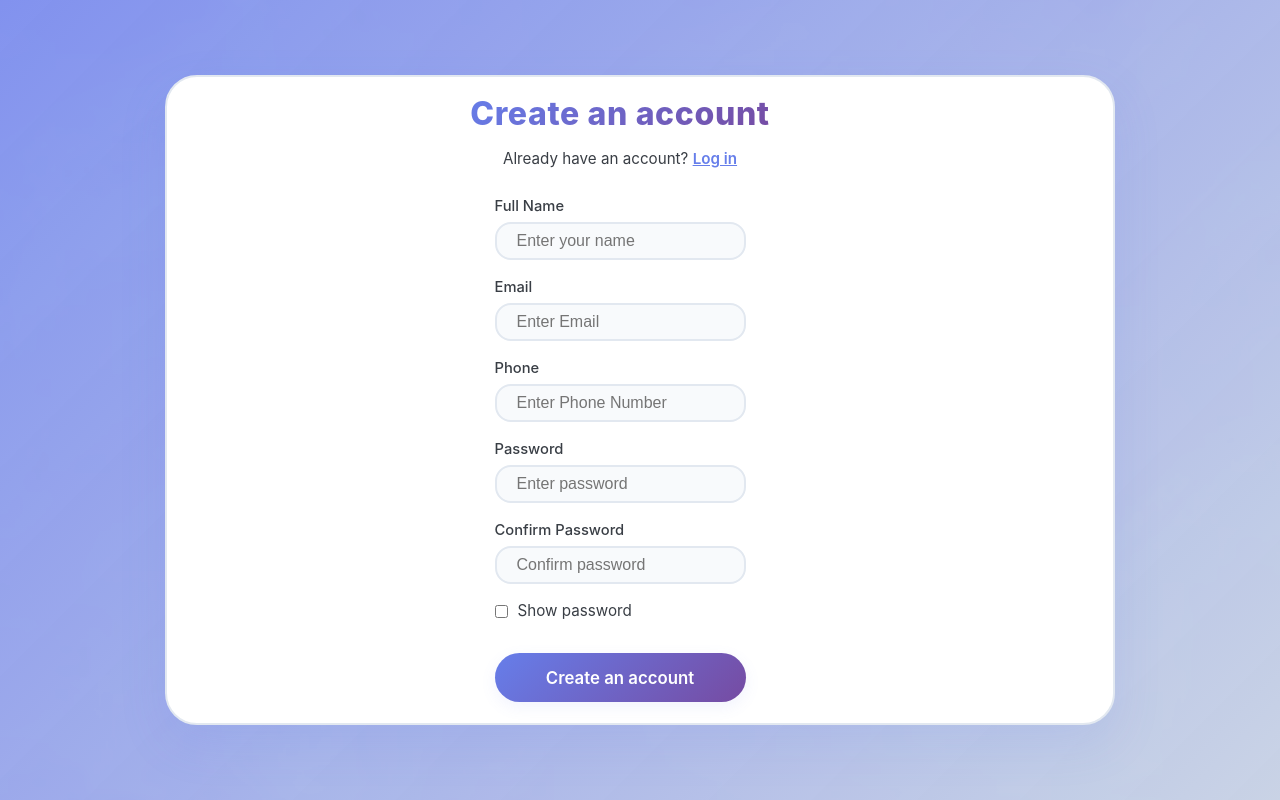
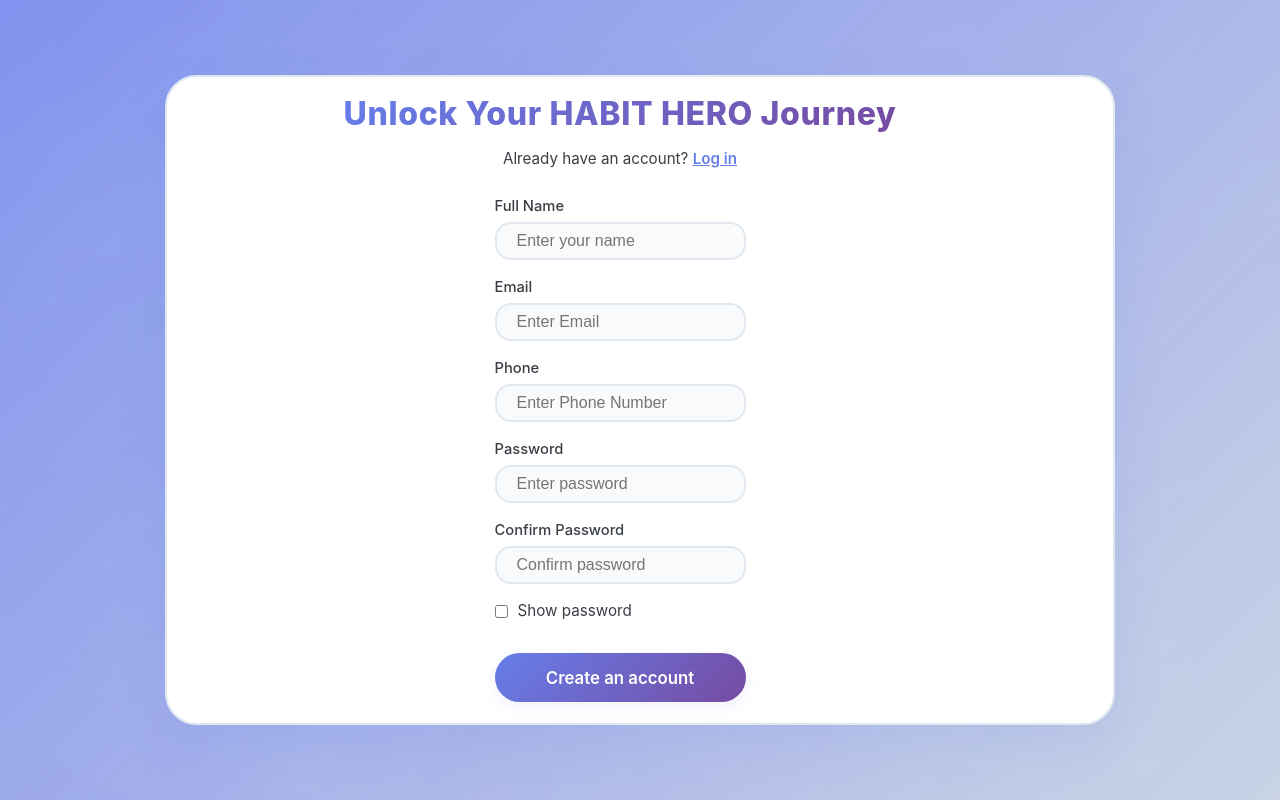
Before and after one commit to glitcchhh/Habit-hero-project, a React (Vite) app: page /signup in a window 1280 px wide. Built offline with nearby package versions, Linux system fonts and the light colour scheme.

Commit message:
README Added

```diff
--- a/src/pages/Profile.jsx
+++ b/src/pages/Profile.jsx
@@ -401,10 +401,6 @@ const Profile = () => {
         </button>
       </nav>
 
-      {/* Floating Add Button */}
-      <button className="fab" onClick={() => navigate('/home')}>
-        <Plus />
-      </button>
     </div>
   );
 };
--- a/src/pages/Signup.jsx
+++ b/src/pages/Signup.jsx
@@ -80,7 +80,7 @@ function CreateAccount() {
     <div className="signup-page-container">
       <div className="signup-form-box">
         <div className="signup-form-content">
-          <h2 className="signup-form-title">Create an account</h2>
+          <h2 className="signup-form-title">Unlock Your HABIT HERO Journey</h2>
           <p className="signup-login-link">
             Already have an account? <Link to="/login">Log in</Link>
           </p>
```
Also changed, not shown: 2 other files (tests, documents, lock files or other folders).
